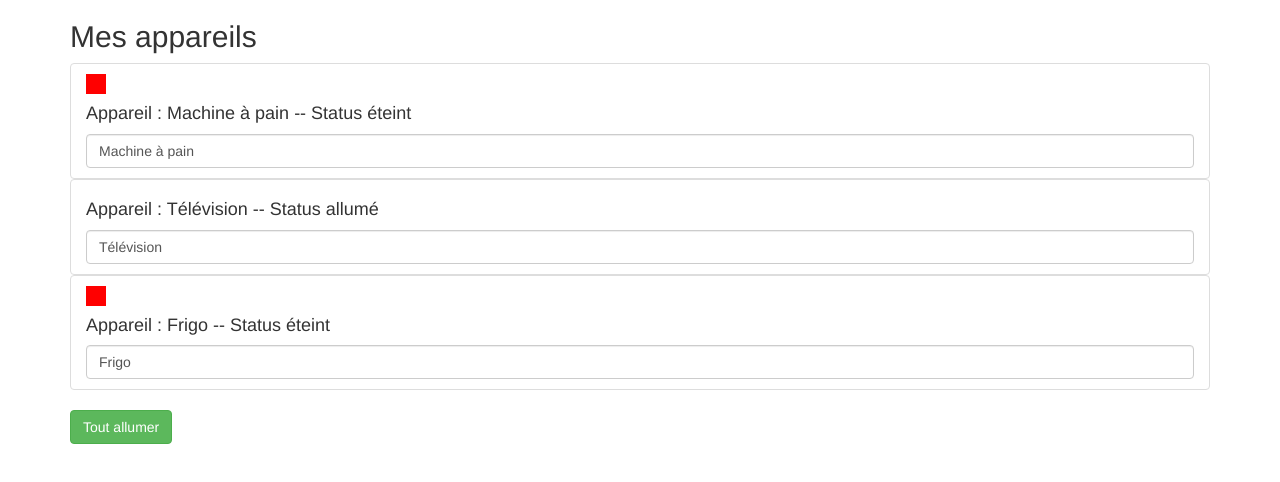
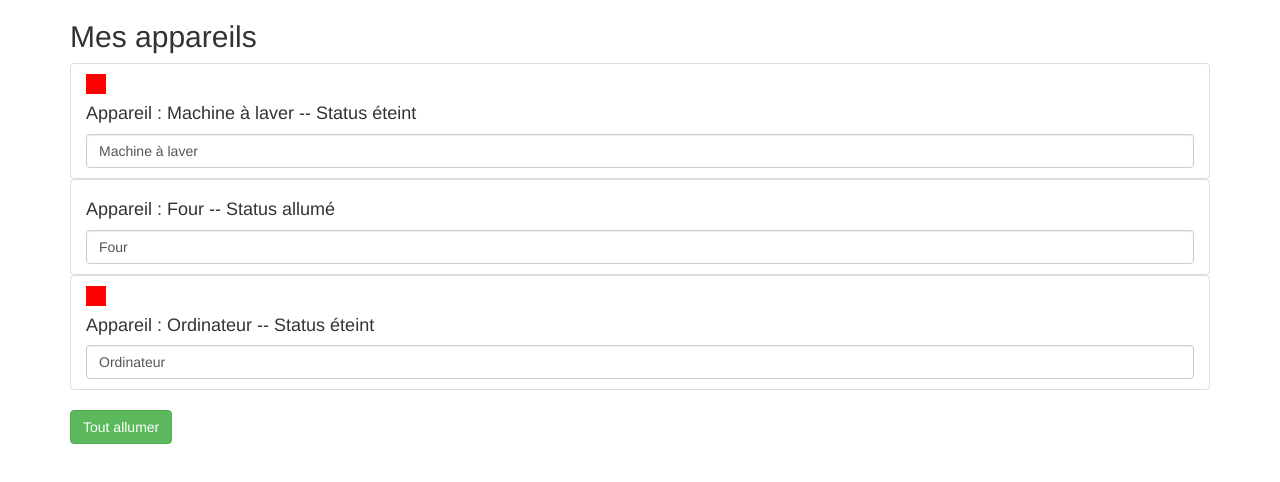
Before and after one commit to ChipsInChief/2021-2022-s1-angular, an Angular app: page / in a window 1280 px wide. Shown: the top 482 px of the page. Built offline with nearby package versions, Linux system fonts and the light colour scheme.

Commit message:
Directive *ngFor

```diff
--- a/src/app/app.component.html
+++ b/src/app/app.component.html
@@ -3,9 +3,9 @@
     <div class="col-xs-12">
       <h2>Mes appareils</h2>
       <ul class="list-group">
-        <app-appareil [appareilName]="appareilOne"   [appareilStatus]="statutApp1"></app-appareil>
-        <app-appareil [appareilName]="appareilTwo"   [appareilStatus]="statutApp2"></app-appareil>
-        <app-appareil [appareilName]="appareilThree" [appareilStatus]="statutApp3"></app-appareil>
+        <app-appareil *ngFor="let appareil of appareils"
+                      [appareilName]="appareil.name"
+                      [appareilStatus]="appareil.status"></app-appareil>
       </ul>
     </div>
   </div>
--- a/src/app/app.component.ts
+++ b/src/app/app.component.ts
@@ -8,13 +8,17 @@ import { Component } from '@angular/core';
 export class AppComponent {
   isAuth = false;
 
-  appareilOne: string = 'Machine à pain';
-  appareilTwo: string = 'Télévision';
-  appareilThree: string = 'Frigo';
-
-  statutApp1: string = 'éteint';
-  statutApp2: string = 'allumé';
-  statutApp3: string = 'éteint';
+  appareils = [
+    {
+      name: 'Machine à laver', status: 'éteint'
+    },
+    {
+      name: 'Four', status: 'allumé'
+    },
+    {
+      name: 'Ordinateur', status: 'éteint'
+    }
+  ]
 
   constructor() {
     setTimeout(
```
